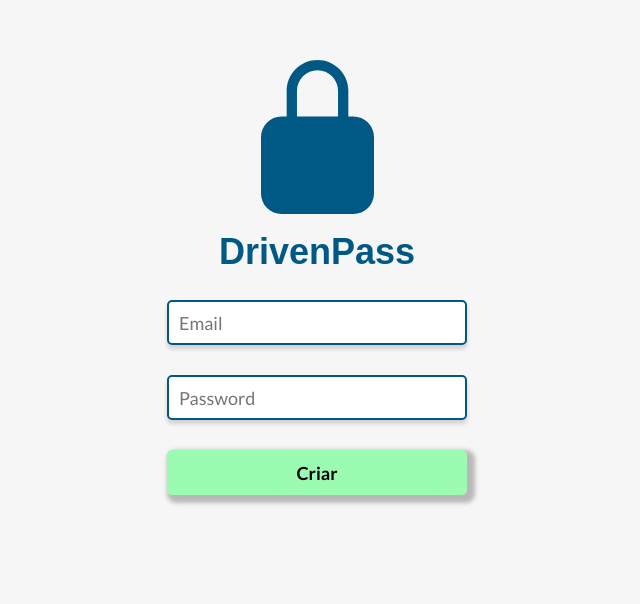
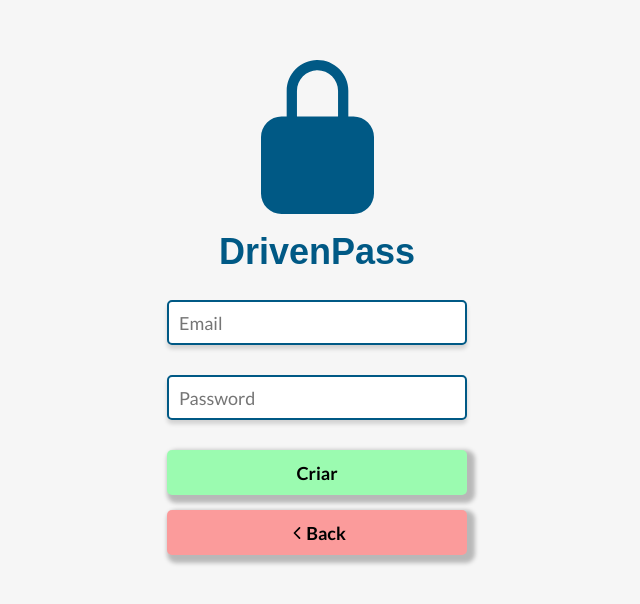
Before and after one commit to lucasmartinso/driven-pass, a React (Create React App) app: page / in a window 1280 px wide. Shown: the top 604 px of the page, without its empty margins (323-963 px from the left). Built offline with nearby package versions, Linux system fonts and the light colour scheme; no server answers.

Commit message:
feat: specific layout for signup is done

```diff
--- a/src/components/Sign.js
+++ b/src/components/Sign.js
@@ -3,6 +3,7 @@ import { ThreeDots } from "react-loader-spinner";
 import styled from "styled-components";
 import { signup } from "../services/usersService";
 import padlock from "../styles/images/Padlocks.svg";
+import Signup from "./Signup";
 
 export default function Padlock({ email, setEmail, password, setPassword, state }) {
 
@@ -60,13 +61,15 @@ export default function Padlock({ email, setEmail, password, setPassword, state
                         />
                     </Input>
 
-                    <Enter>
+                    <Buttons color="rgba(155, 251, 176, 1)" trasitionColor="rgba(50, 205, 50, 1)">
                         <button>
                             { clicked ? (
                               <ThreeDots color="white" height={80} width={100} />
                             ) : ("Criar")}
                         </button>
-                    </Enter>
+                    </Buttons>
+
+                    <Signup />
 
                     {error ? (
                     <Error>
@@ -166,21 +169,21 @@ const Input = styled.div`
         }
     }
 `
-const Enter = styled.div`
+export const Buttons = styled.div`
     width: 300px;
     height: 45px;
     border-radius: 5px;
-    margin-bottom: 30px;
+    margin-bottom: 15px;
 
     button {
         width: 100%;
         height: 100%;
-        background-color: rgba(155, 251, 176, 1);
+        background-color: ${props => props.color ? (props.color) : ("white")};
         font-size: 18px;
         font-weight: bold;
         border: none;
         box-shadow: 4px 4px 4px 4px rgba(0, 0, 0, 0.25);
-        transition: 0.3s all;
+        transition: 0.5s all;
         border-radius: 5px;
         display: flex;
         justify-content: center;
@@ -189,7 +192,7 @@ const Enter = styled.div`
         &:hover,
         &:focus {
             cursor: pointer;
-            background-color: #ADFF2F;
+            background-color: ${props => props.trasitionColor ? (props.trasitionColor) : ("white")};
         }
 
         &:active {
--- /dev/null
+++ b/src/components/Signup.js
@@ -0,0 +1,9 @@
+import { Buttons } from "./Sign";
+
+export default function Signup() {
+    return(
+        <Buttons color="rgba(251, 155, 155, 1)" trasitionColor="rgba(255,0,0,1)">
+            <button><ion-icon name="chevron-back-outline"></ion-icon> Back</button>
+        </Buttons>
+    )
+}
--- a/src/pages/Signup.js
+++ b/src/pages/Signup.js
@@ -1,4 +1,5 @@
 import { useState } from "react";
+import styled from "styled-components";
 import Padlock from "../components/Sign";
 
 export default function Signup() {
@@ -15,6 +16,7 @@ export default function Signup() {
             setPassword={setPassword}
             state="signup"
         />
+
         </>
     )
 }
```
